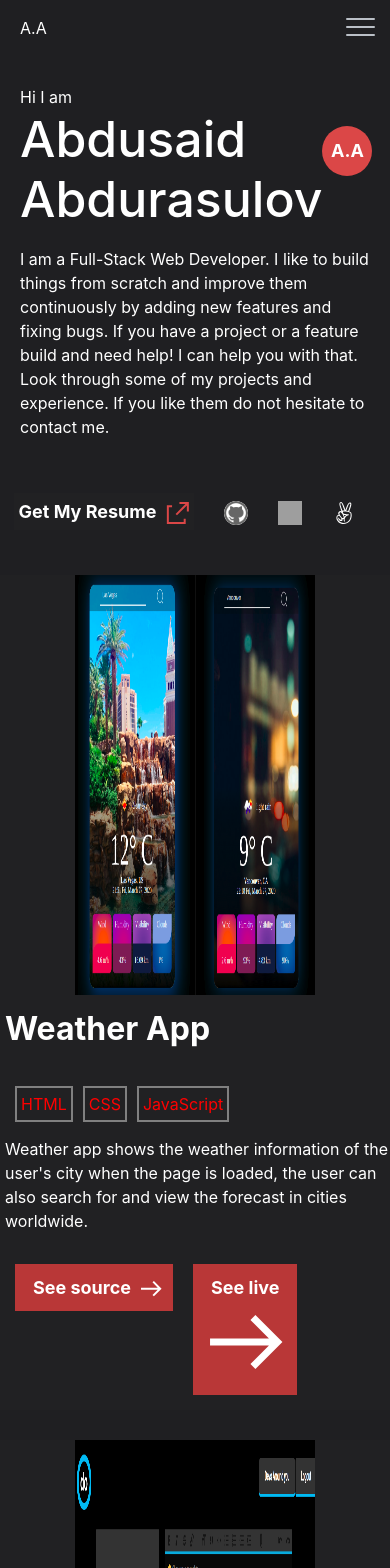
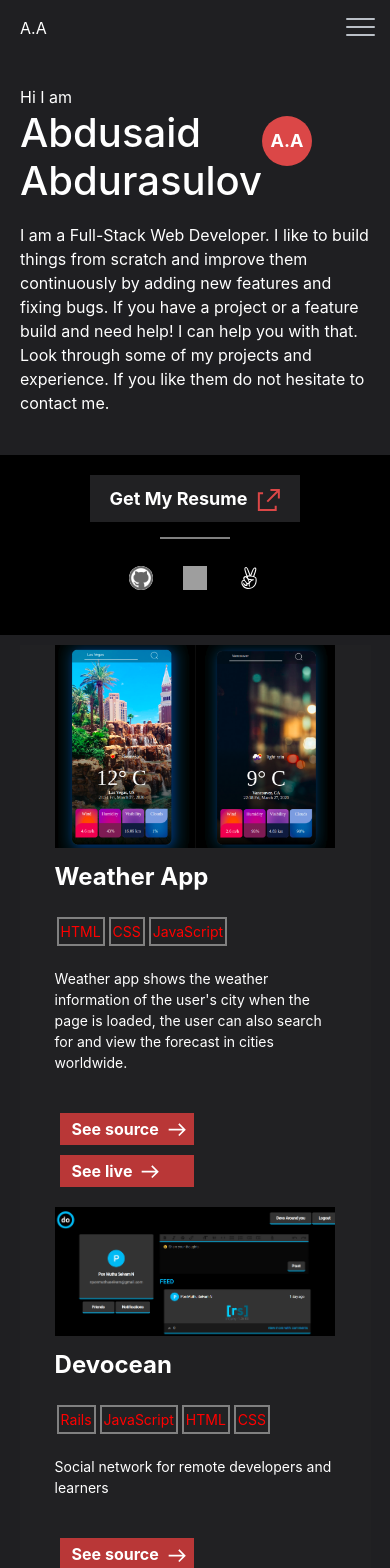
Before and after one commit to Abdusaid10/personal-portfolio, a React (Create React App) app: page / in a window 390 px wide. Shown: the top 1568 px of the page. Built offline with nearby package versions, Linux system fonts and the light colour scheme; grey boxes are pictures that could not be loaded.

Commit message:
changee style of Project component. Mobile first

```diff
--- a/src/assets/styles/About.css
+++ b/src/assets/styles/About.css
@@ -18,7 +18,7 @@
 }
 
 #about, #aboutText {
-  align-items: start;
+  align-items: flex-start;
   justify-items: center;
   position: relative;
 }
@@ -33,7 +33,7 @@
   font-weight: bold;
   text-align: left;
   font-size: 32px;
-  align-self: start;
+  align-self: flex-start;
 }
 
 #aboutText article {
@@ -67,7 +67,7 @@
 #skills {
   flex-flow: row wrap;
   flex-grow: 0;
-  justify-content: start;
+  justify-content: flex-start;
   align-items: center;
   padding-right: 10px;
   padding-top: 5px;
--- a/src/assets/styles/Contacts.css
+++ b/src/assets/styles/Contacts.css
@@ -26,6 +26,7 @@
   display: flex;
   flex-direction: row;
   align-items: center;
+  position: relative;
 }
 
 .footer .resume-link {
--- a/src/assets/styles/Portfolio.css
+++ b/src/assets/styles/Portfolio.css
@@ -4,6 +4,8 @@
   justify-content: center;
   align-items: center;
   margin: auto;
+  max-width: 100%;
+  flex: 0 0 50%;
 }
 
 .center-items {
@@ -13,10 +15,12 @@
   align-items: baseline;
   margin: 10px auto;
   padding: 20px;
+  max-width: 100%;
 }
 
 .center-items p {
   margin: auto;
+  font-size: 16px;
 }
 
 #info {
@@ -28,6 +32,30 @@
 }
 
 #portfolio h2 {
-  font-size: 50px;
+  font-size: 40px;
   padding-bottom: 10px;
 }
+
+#borderLine {
+  position: static;
+  width: 70px;
+  height: 0px;
+
+  border: 1px solid gray;
+  z-index: 0;
+}
+
+#portfolio .footer {
+  flex-direction: column;
+  width: 100%;
+}
+
+#borderLine {
+  margin-top: 15px;
+}
+
+@media (max-width: 748px) {
+  #portfolio .footer {
+    flex-direction: column;
+  }
+}
--- a/src/assets/styles/Project.css
+++ b/src/assets/styles/Project.css
@@ -1,34 +1,23 @@
 #projectsContainer {
+  /* align-content: center;
+  justify-content: center;
+  max-width: 90%; */
   display: flex;
   flex-direction: column;
   justify-items: baseline;
   align-items: start;
-  margin: 10px 0;
+  margin: 10px 25px;
   padding: 0;
+  flex: 0 0 50%;
+  max-width: 100%;
 }
 
-#projectWrapper{
+#projectWrapper {
   display: flex;
   flex-direction: row;
   flex-wrap: wrap;
   flex: 0 0 50%;
   max-width: 100%;
-  justify-items: start;
-  align-items: center;
-  background-color:#212123;
-  margin-bottom: 20px;
-}
-
-#projectsContainer #projectWrapper:nth-child(even) {
-  display: flex;
-  flex-direction: row-reverse;
-}
-
-.project-img {
-  width: 420;
-  height: 320px;
-  margin: 0;
-  padding: 0;
 }
 
 .project-info {
@@ -36,18 +25,36 @@
   flex-direction: column;
   justify-content: baseline;
   align-items: baseline;
+  margin: 0 20px;
+  /* max-width: 40%; */
+  max-width: 40%;
 }
 
-.project-info h2 {
+.project-info p {
+  display: block;
+  margin: 20px 0;
+}
+
+#projectWrapper h2 {
   font-weight: bold;
   font-size: 32px;
   padding: 15px 0;
 }
 
-#stackWrapper {
-  padding: 5px;
-  margin: 5px;
+.links {
+  display: flex;
+  flex-direction: row;
+  align-items: baseline;
+  padding: 15px 0;
+  width: 100%;
 }
+
+.see-project:hover {
+  text-decoration: none;
+  color: white;
+  background: rgb(206, 45, 66);
+}
+
 #stackWrapper span {
   display: inline-block;
   padding: 4px;
@@ -59,47 +66,150 @@
 .see-project {
   background-color: rgb(185, 55, 55);
   color: white;
-  padding: 10px;
   vertical-align: middle;
   font-weight: bold;
   font-size: 18px;
-  margin: 0 10px;
+  margin: 5px;
+  padding: 10px;
+  width: 60%;
+}
+
+
+.project-img {
+  width: 720px;
+  height: 640px;
 }
 
 .links {
-  display: flex;
-  flex-direction: row;
-  justify-content: space-between;
-  align-items: baseline;
-  padding: 15px 0;
+  flex-direction: column;
 }
 
-.see-project:hover {
-  text-decoration: none;
-  color: white;
-  background: rgb(206, 45, 66);
-  text-shadow: 0 0 0 rgba(139, 138, 138, 0.25), 0 0 4px rgba(236, 236, 236, 0.25), 0 0 6px rgba(255, 255, 255, 0.555);
-}
+@media (min-width: 1368px) {
+  #projectsContainer {
+    display: flex;
+    flex-direction: column;
+    justify-items: baseline;
+    align-items: start;
+    margin: 10px 25px;
+    padding: 0;
+    flex: 0 0 50%;
+    max-width: 100%;
+  }
 
-@media (min-width: 1300px) {
+  #projectWrapper{
+    display: flex;
+    flex-direction: row;
+    flex-wrap: wrap;
+    flex: 0 0 50%;
+    width: 100%;
+    justify-items: flex-start;
+    align-items: center;
+    background-color:#212123;
+    margin-bottom: 20px;
+  }
+
   .project-img {
-    width: 840px;
-    height: 640px;
+    width:  720px;
+    height: 520px;
+    margin: 10px;
+    padding: 0;
   }
 }
 
-@media (max-width: 780px) {
+@media (min-width: 1301px) and (max-width: 1368px) {
   .project-img {
-    width: 240px;
-    height: 420px;
+    width:  680px !important;
+    height: 480px !important;
   }
 }
 
-@media (max-width: 1248px) {
-  #projectWrapper,
-  #projectsContainer #projectWrapper:nth-child(even) {
+@media (min-width: 1128px) and (max-width: 1300px) {
+  #projectsContainer {
+    align-items: center;
+    justify-content: center;
+    margin: 0 auto;
+  }
+
+  #projectWrapper {
     flex-direction: column;
+    /* justify-content: center; */
+    width: 90%;
+    margin-top: 10px;
+    justify-content: center;
+    margin: 0 auto;
+  }
+
+  .project-img {
+    width:  640px !important;
+    height: 440px !important;
+  }
+
+  .project-info {
+    align-self: start;
+    width: 100%;
+    padding: 25px;
+    margin-left: 30px;
+    max-width: 80%;
+  }
+}
+
+@media (min-width: 781px) and (max-width: 1127px) {
+  #projectsContainer {
+    align-items: center;
+    justify-items: center;
+  }
+  #projectWrapper {
+    flex-direction: column;
+    justify-content: center;
     width: 100%;
     margin-top: 10px;
+
+  }
+
+  .project-img {
+    width:  640px !important;
+    height: 440px !important;
+  }
+
+  .project-info {
+    align-self: start;
+    width: 100%;
+    padding: 25px;
+    margin-left: 30px;
+    max-width: 80%;
   }
 }
+
+@media (min-width: 640px) and (max-width: 780px) {
+  #projectsContainer {
+    align-items: center;
+    justify-items: center;
+    width: 90%;
+  }
+
+  #projectWrapper {
+    flex-direction: column;
+    justify-items: center;
+
+    width: 80%;
+    margin-top: 10px;
+  }
+
+  .project-img {
+    width: 420px !important;
+    height: 320px !important;
+  }
+
+  .project-info {
+    max-width: 60%;
+  }
+
+  .links {
+    flex-direction: column;
+  }
+
+  .see-project {
+    margin: 5px;
+    width: 60%;
+  }
+}
--- a/src/assets/styles/index.css
+++ b/src/assets/styles/index.css
@@ -58,9 +58,12 @@ a {
 }
 
 .app .footer {
+  flex-direction: column;
   justify-content: space-between;
   align-self: center;
   margin: 10px 0;
+  padding: 20px;
+  background-color: black;
 }
 
 .app .footer .resume-link,
@@ -70,7 +73,7 @@ a {
 }
 
 
-@media (max-width: 1248px) {
+@media (min-width: 780px) {
   .app .footer .resume-link, .app .footer #contacts {
     padding: 5px 5px;
     margin: 0 5px;
--- /dev/null
+++ b/src/assets/styles/project.css
@@ -0,0 +1,95 @@
+#projectsContainer {
+  /* align-content: center;
+  justify-content: center;
+  max-width: 90%; */
+  display: flex;
+  flex-direction: column;
+  justify-items: center;
+  align-items: center;
+  /* margin: 10px 25px; */
+  /* margin: 0 auto; */
+  padding: 0;
+  /* flex: 0 0 50%; */
+  width: 100%;
+}
+
+#projectWrapper {
+  display: flex;
+  flex-direction: column;
+  flex-wrap: wrap;
+  justify-content: center;
+  align-items: center;
+  /* flex: 0 0 50%; */
+  background-color:#212123;
+  width: 90%;
+}
+
+.project-info {
+  display: flex;
+  flex-direction: column;
+  justify-content: baseline;
+  align-items: baseline;
+  margin: 0 20px;
+  /* max-width: 40%; */
+  width: 80%;
+}
+
+.project-info p {
+  display: block;
+  margin: 20px 0;
+  font-size: 14px;
+}
+
+#projectWrapper h2 {
+  font-weight: bold;
+  font-size: 24px;
+  padding: 15px 0;
+}
+
+.links {
+  display: flex;
+  flex-direction: column;
+  align-items: baseline;
+  padding: 15px 0;
+  width: 60%;
+}
+
+.see-project {
+  background-color: rgb(185, 55, 55);
+  color: white;
+  vertical-align: middle;
+  font-weight: bold;
+  font-size: 16px;
+  margin: 5px;
+  padding: 4px;
+  width: 80%;
+}
+
+.see-project svg {
+  width: 20px;
+  height: 20px;
+}
+
+.see-project:hover {
+  text-decoration: none;
+  color: white;
+  background: rgb(206, 45, 66);
+}
+
+#stackWrapper span {
+  display: inline-block;
+  padding: 2px;
+  margin: 2px;
+  border: 2px solid gray;
+  color: red;
+  font-size: 14px;
+}
+
+.project-img {
+  width: 80%;
+  height: 50%;
+}
+
+.links {
+  flex-direction: column;
+}
```
